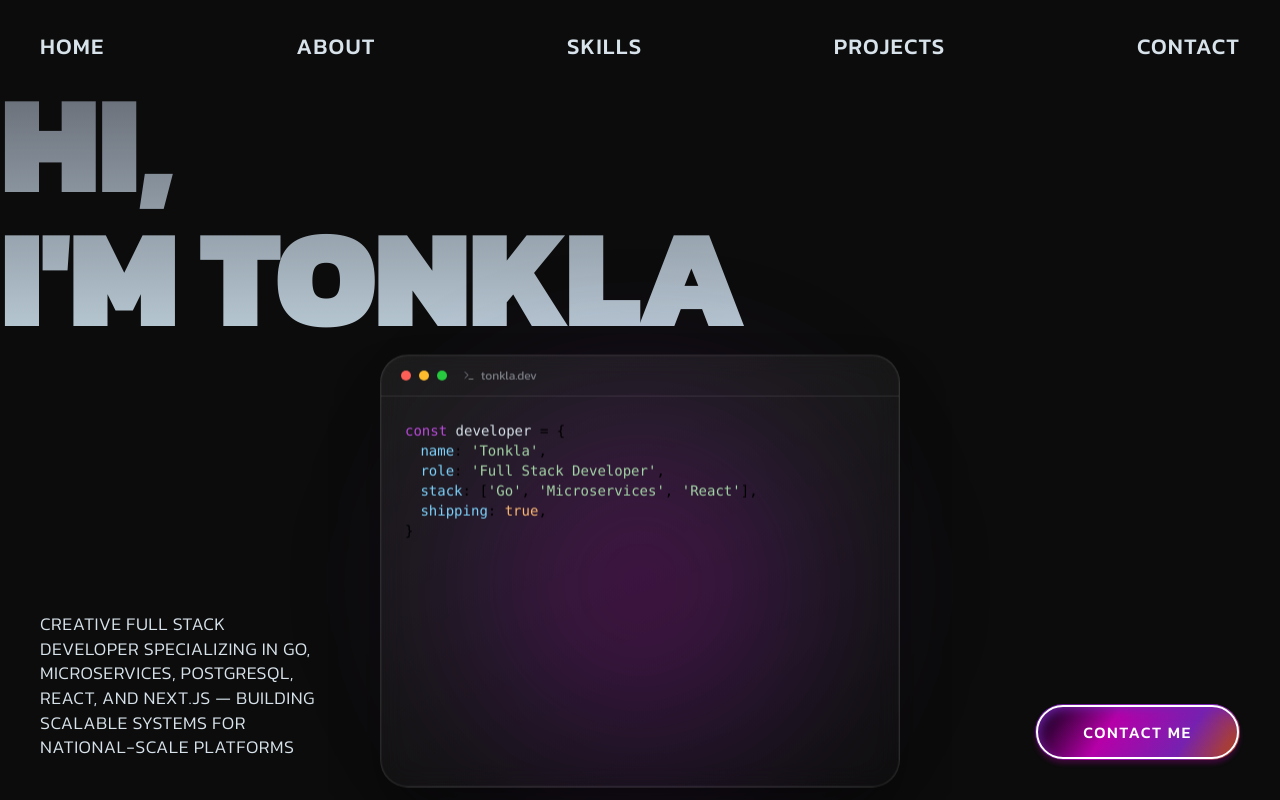
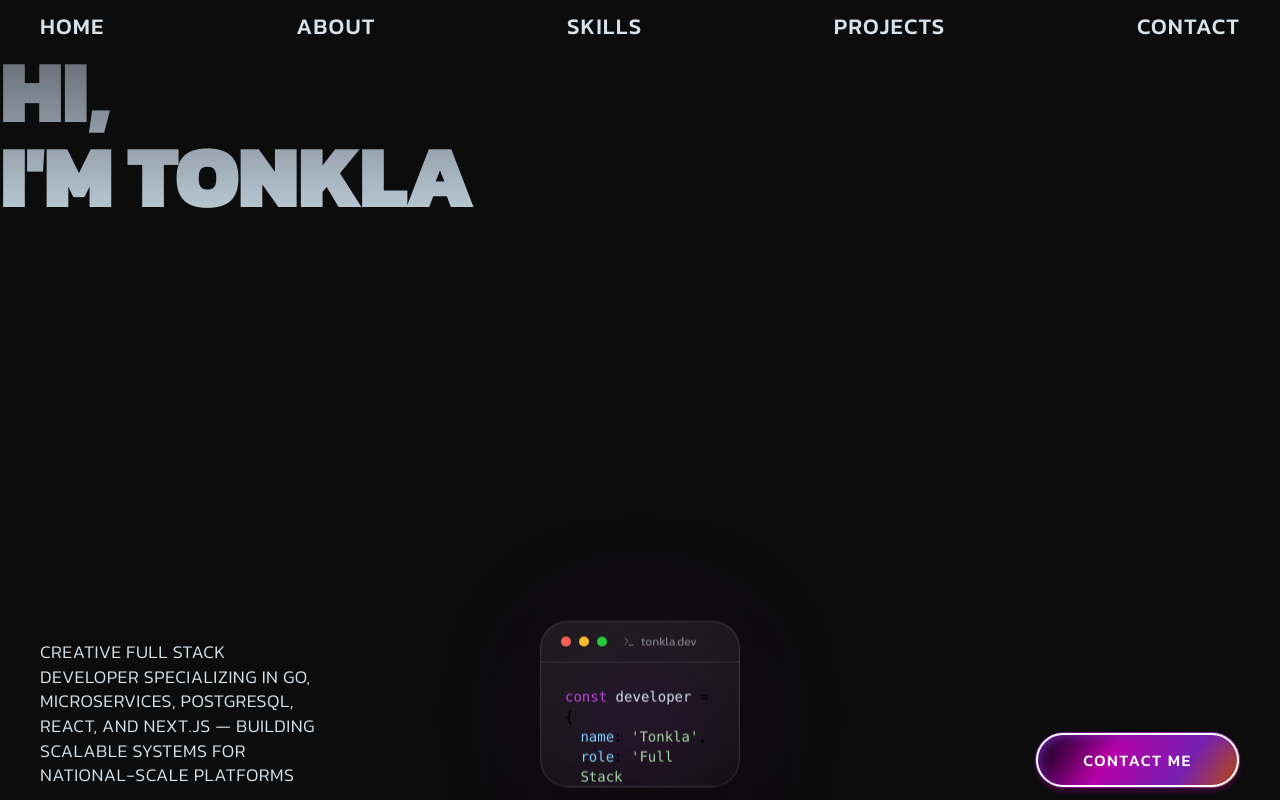
Before and after one commit to tonklasocute/tonkla-portfolio, a React (Vite) app: page / in a window 1280 px wide. Shown: the top 800 px of the page. Built offline with nearby package versions, Linux system fonts and the light colour scheme.

Commit message:
feat: enhance HeroSection with responsive design adjustments for better layout on smaller screens

```diff
--- a/src/components/HeroSection.tsx
+++ b/src/components/HeroSection.tsx
@@ -13,7 +13,7 @@ export default function HeroSection() {
       style={{ overflowX: 'clip' }}
     >
       <FadeIn delay={0} y={-20} as="nav">
-        <div className="flex justify-between items-center px-6 md:px-10 pt-6 md:pt-8">
+        <div className="flex justify-between items-center px-6 md:px-10 pt-6 md:pt-8 [@media(max-height:820px)]:!pt-3">
           {NAV_LINKS.map((link) => (
             <a
               key={link}
@@ -28,7 +28,7 @@ export default function HeroSection() {
 
       <div className="overflow-hidden">
         <FadeIn delay={0.15} y={40}>
-          <h1 className="hero-heading font-black uppercase tracking-tight leading-[0.95] whitespace-nowrap w-full text-[9vw] sm:text-[9.5vw] md:text-[10vw] lg:text-[11vw] mt-6 sm:mt-4">
+          <h1 className="hero-heading font-black uppercase tracking-tight leading-[0.95] whitespace-nowrap w-full text-[9vw] sm:text-[9.5vw] md:text-[10vw] lg:text-[11vw] [@media(max-height:820px)]:!text-[7vw] mt-6 sm:mt-4 [@media(max-height:820px)]:!mt-2">
             hi,
             <br />
             i&apos;m tonkla
@@ -36,7 +36,7 @@ export default function HeroSection() {
         </FadeIn>
       </div>
 
-      <div className="absolute left-1/2 -translate-x-1/2 z-10 top-1/2 -translate-y-1/2 sm:top-auto sm:translate-y-0 sm:bottom-0 w-[280px] sm:w-[360px] md:w-[440px] lg:w-[520px]">
+      <div className="absolute left-1/2 -translate-x-1/2 z-10 top-1/2 -translate-y-1/2 sm:top-auto sm:translate-y-0 sm:bottom-0 w-[280px] sm:w-[360px] md:w-[440px] lg:w-[520px] [@media(max-height:820px)]:!w-[200px]">
         <FadeIn delay={0.6} y={30}>
           <Magnet
             padding={150}
@@ -51,7 +51,7 @@ export default function HeroSection() {
 
       <div className="flex-1" />
 
-      <div className="flex justify-between items-end pb-7 sm:pb-8 md:pb-10 px-6 md:px-10">
+      <div className="flex justify-between items-end pb-7 sm:pb-8 md:pb-10 [@media(max-height:820px)]:!pb-3 px-6 md:px-10">
         <FadeIn delay={0.35} y={20}>
           <p
             className="text-[#D7E2EA] font-light uppercase tracking-wide leading-snug max-w-[160px] sm:max-w-[220px] md:max-w-[280px]"
```
